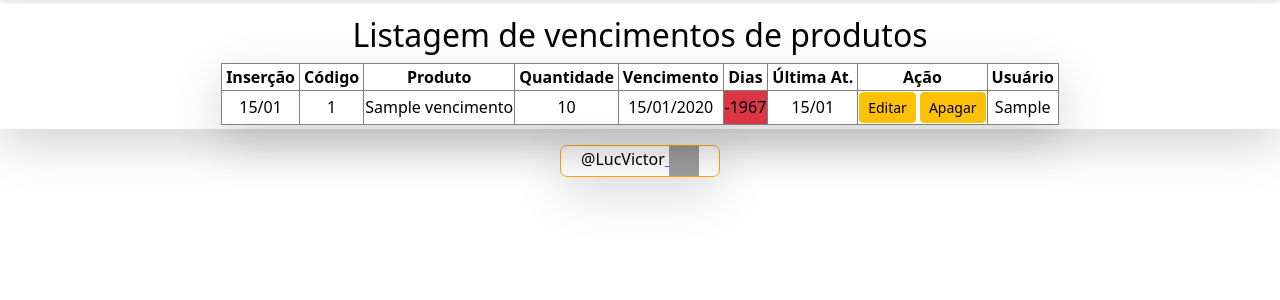
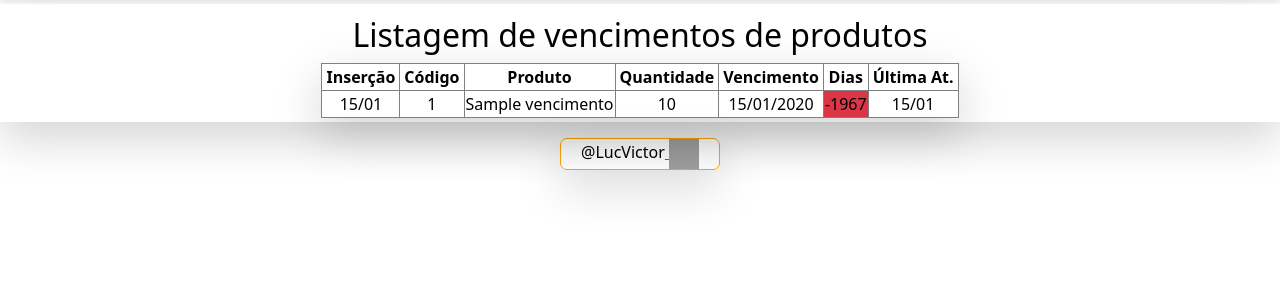
Before and after one commit to LucVictor/caicosistemafinal, a Flask app: page /vencimentos/ in a window 1280 px wide. Shown: the part 71-371 px from the top of the page. Run offline with Flask 3, Linux system fonts and the light colour scheme; a user stored in the database is signed in; tables that the repository leaves empty hold one stand-in row (values such as "Sample post"); some libraries are stand-ins or nearby versions; grey boxes are pictures that could not be loaded.

Commit message:
update vencimentos

```diff
--- a/app/templates/vencimentos/index.html
+++ b/app/templates/vencimentos/index.html
@@ -1,9 +1,8 @@
-{% extends "./template.html" %}
-{% block content %}
+{% extends "./template.html" %} {% block content %}
 
 <h2 class="m-2">Listagem de vencimentos de produtos</h2>
 <div class="d-flex justify-content-center text-center">
-    <div class="shadow-lg table-responsive ">
+    <div class="shadow-lg table-responsive">
         <table class="table-bordered text-center align-middle">
             <thead>
                 <tr>
@@ -14,38 +13,60 @@
                     <th>Vencimento</th>
                     <th>Dias</th>
                     <th>Última At.</th>
-          {% if current_user.is_authenticated %}
+                    {% if current_user.is_authenticated and current_user.acesso
+                    == 1%}
 
                     <th class="botoesacao">Ação</th>
-      <th >Usuário</th> {% endif %}
-
-  </tr></thead>
+                    <th>Usuário</th>
+                    {% endif %}
+                </tr>
+            </thead>
             {% for vencimento in vencimentos %}
             <tbody>
                 <tr>
-       <td> {{ vencimento.data_de_insercao.strftime('%d/%m') }}</td>
+                    <td>{{ vencimento.data_de_insercao.strftime('%d/%m') }}</td>
                     <td>{{ vencimento.codigo_do_produto }}</td>
                     <td>{{ vencimento.nome_do_produto }}</td>
-    <td>{{ vencimento.quantidade | format_quantidade }}
+                    <td>{{ vencimento.quantidade | format_quantidade }}</td>
+                    <td>
+                        {{ vencimento.data_de_vencimento.strftime('%d/%m/%Y') }}
                     </td>
-    <td>{{ vencimento.data_de_vencimento.strftime('%d/%m/%Y') }}</td>
-    <td class="{% if vencimento.dias_restantes < 15 %}bg-danger{% endif %}
-                {% if vencimento.dias_restantes < 30 %}bg-warning{% endif %}
-                {% if vencimento.dias_restantes >= 30 %}bg-success{% endif %}">{{ vencimento.dias_restantes }}</td>
-           <td> {{ vencimento.atualizacao.strftime('%d/%m') }}</td>
-           {% if current_user.is_authenticated %}
-        <td class="flexNoBoards botoesacao"><form action="/vencimentos/editar/{{ vencimento.id }}" method="get">
-        <input class="btn btn-sm btn-warning me-1" type="submit" value="Editar">
+                    <td
+                        class="{% if vencimento.dias_restantes < 15 %}bg-danger{% endif %} {% if vencimento.dias_restantes < 30 %}bg-warning{% endif %} {% if vencimento.dias_restantes >= 30 %}bg-success{% endif %}"
+                    >
+                        {{ vencimento.dias_restantes }}
+                    </td>
+                    <td>{{ vencimento.atualizacao.strftime('%d/%m') }}</td>
+                    {% if current_user.is_authenticated and current_user.acesso
+                    == 1%}
+                    <td class="flexNoBoards botoesacao">
+                        <form
+                            action="/vencimentos/editar/{{ vencimento.id }}"
+                            method="get"
+                        >
+                            <input
+                                class="btn btn-sm btn-warning me-1"
+                                type="submit"
+                                value="Editar"
+                            />
                         </form>
-        <form action="/vencimentos/deletar/{{ vencimento.id }}" method="post">
-        <input class="btn btn-sm btn-warning" type="submit" value="Apagar">
-        </form></td>
+                        <form
+                            action="/vencimentos/deletar/{{ vencimento.id }}"
+                            method="post"
+                        >
+                            <input
+                                class="btn btn-sm btn-warning"
+                                type="submit"
+                                value="Apagar"
+                            />
+                        </form>
+                    </td>
 
-
-
-    <td class="">{{ vencimento.criador }}</td>{% endif %}
+                    <td class="">{{ vencimento.criador }}</td>
+                    {% endif %}
                 </tr>
-        {% endfor %}</tbody>
+                {% endfor %}
+            </tbody>
         </table>
     </div>
 </div>
```
Lines whose indentation alone changed are shown as unchanged.
